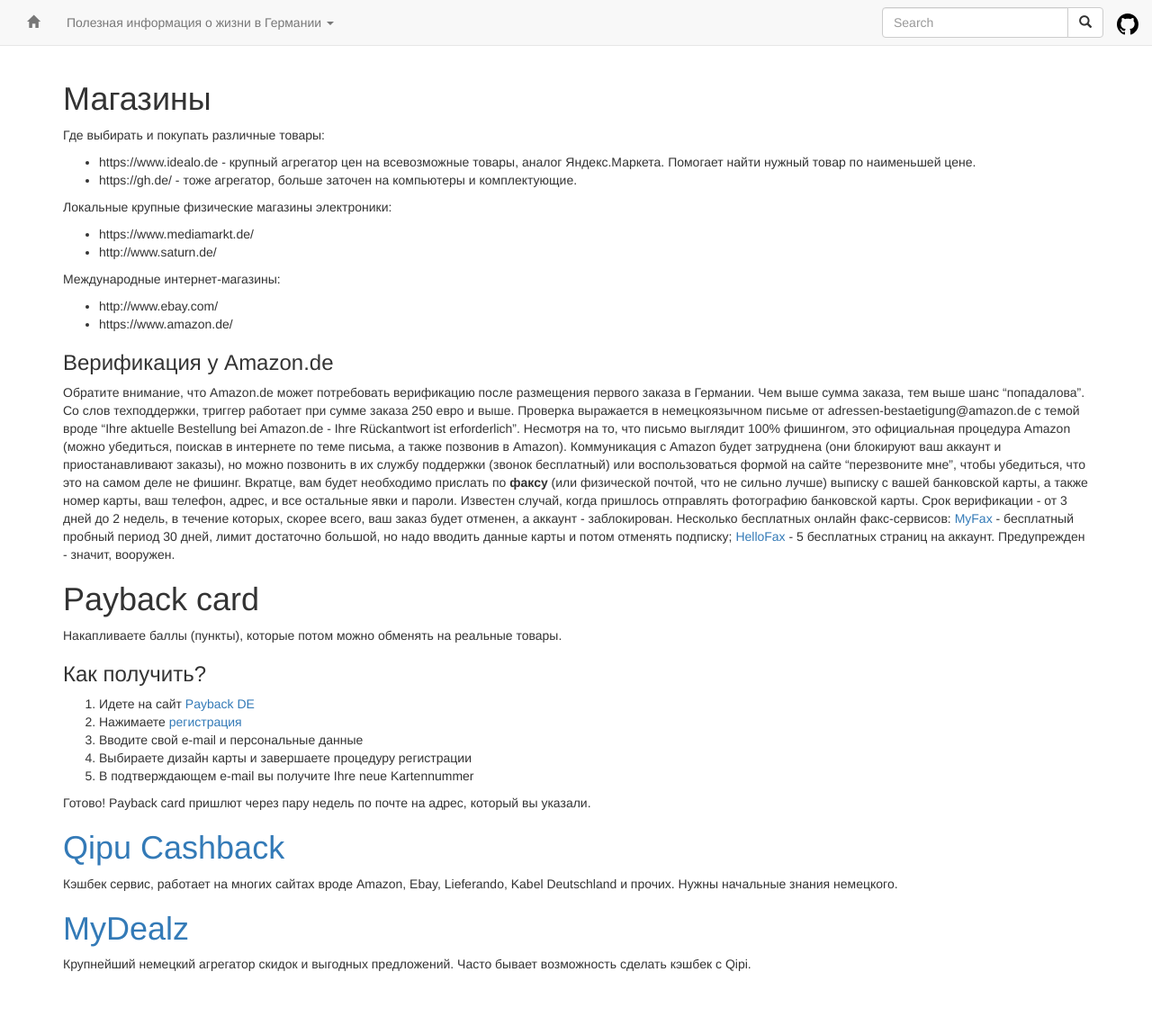
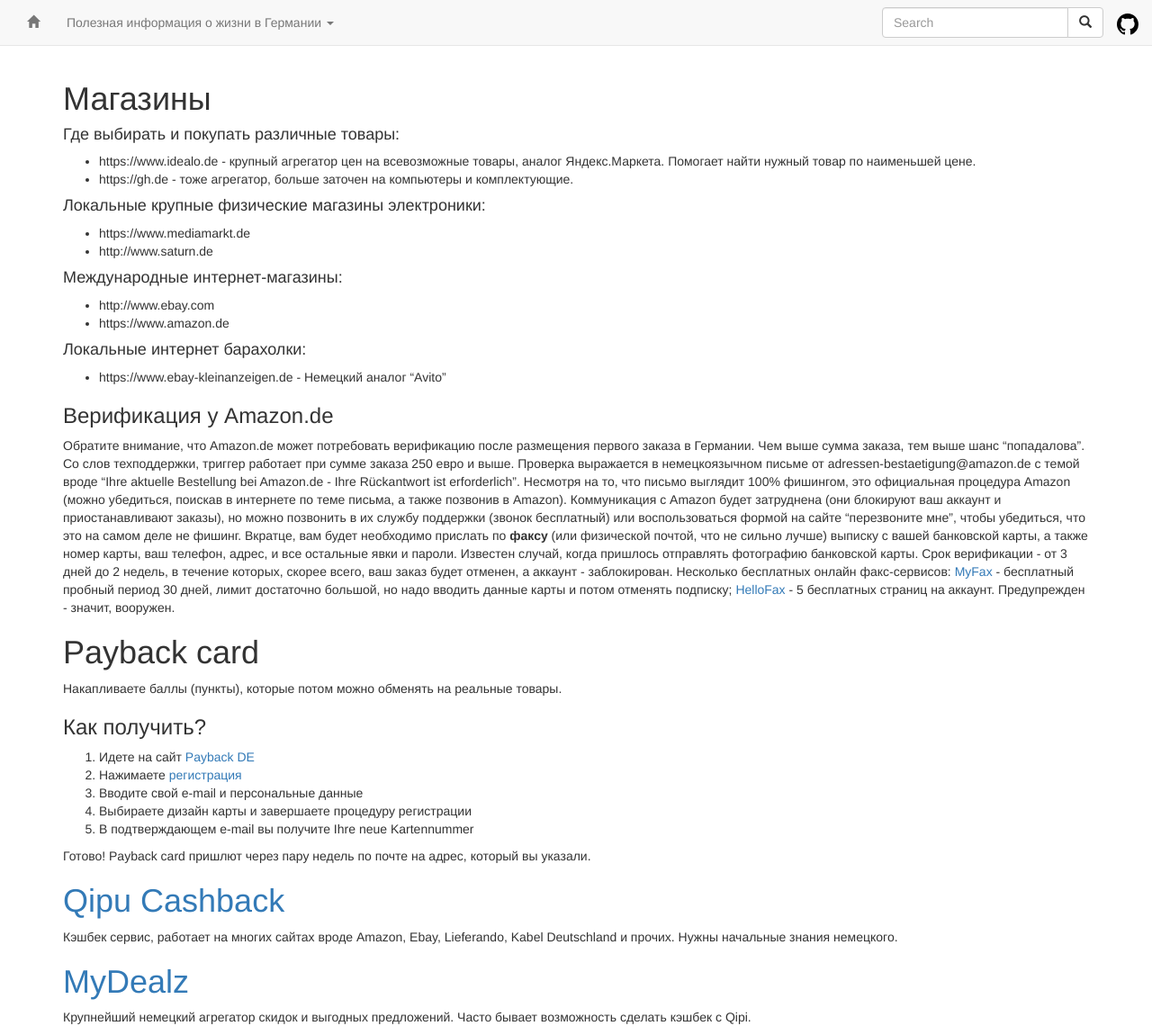
Before and after one commit to ru-de/faq, a Jekyll site: the page built from pages/Магазины, скидки, бонусы.md, in a window 1280 px wide and 1150 px high. Shown: the whole window at 90% size. Built offline with Jekyll 4.4.1, drawn with Linux system fonts in a browser that asks for light colours; nearby versions of some CDN libraries.

Commit message:
Travis #1063: sync github pages

```diff
--- a/pages/Магазины, скидки, бонусы.md
+++ b/pages/Магазины, скидки, бонусы.md
@@ -5,17 +5,20 @@ layout: default
 
 # Магазины
 
-Где выбирать и покупать различные товары:
+#### Где выбирать и покупать различные товары:
 * https://www.idealo.de - крупный агрегатор цен на всевозможные товары, аналог Яндекс.Маркета. Помогает найти нужный товар по наименьшей цене.
-* https://gh.de/ - тоже агрегатор, больше заточен на компьютеры и комплектующие.
+* https://gh.de - тоже агрегатор, больше заточен на компьютеры и комплектующие.
 
-Локальные крупные физические магазины электроники:
-* https://www.mediamarkt.de/
-* http://www.saturn.de/
+#### Локальные крупные физические магазины электроники:
+* https://www.mediamarkt.de
+* http://www.saturn.de
 
-Международные интернет-магазины:
-* http://www.ebay.com/
-* https://www.amazon.de/
+#### Международные интернет-магазины:
+* http://www.ebay.com
+* https://www.amazon.de
+
+#### Локальные интернет барахолки:
+* https://www.ebay-kleinanzeigen.de - Немецкий аналог "Avito"
 
 ### Верификация у Amazon.de
 Обратите внимание, что Amazon.de может потребовать верификацию после размещения первого заказа в Германии. Чем выше сумма заказа, тем выше шанс "попадалова". Со слов техподдержки, триггер работает при сумме заказа 250 евро и выше. Проверка выражается в немецкоязычном письме от adressen-bestaetigung@amazon.de с темой вроде "Ihre aktuelle Bestellung bei Amazon.de - Ihre Rückantwort ist erforderlich". Несмотря на то, что письмо выглядит 100% фишингом, это официальная процедура Amazon (можно убедиться, поискав в интернете по теме письма, а также позвонив в Amazon). Коммуникация с Amazon будет затруднена (они блокируют ваш аккаунт и приостанавливают заказы), но можно позвонить в их службу поддержки (звонок бесплатный) или воспользоваться формой на сайте "перезвоните мне", чтобы убедиться, что это на самом деле не фишинг.
```
Also changed, not shown: pages/Велосипеды.md (+1 -1 lines).
